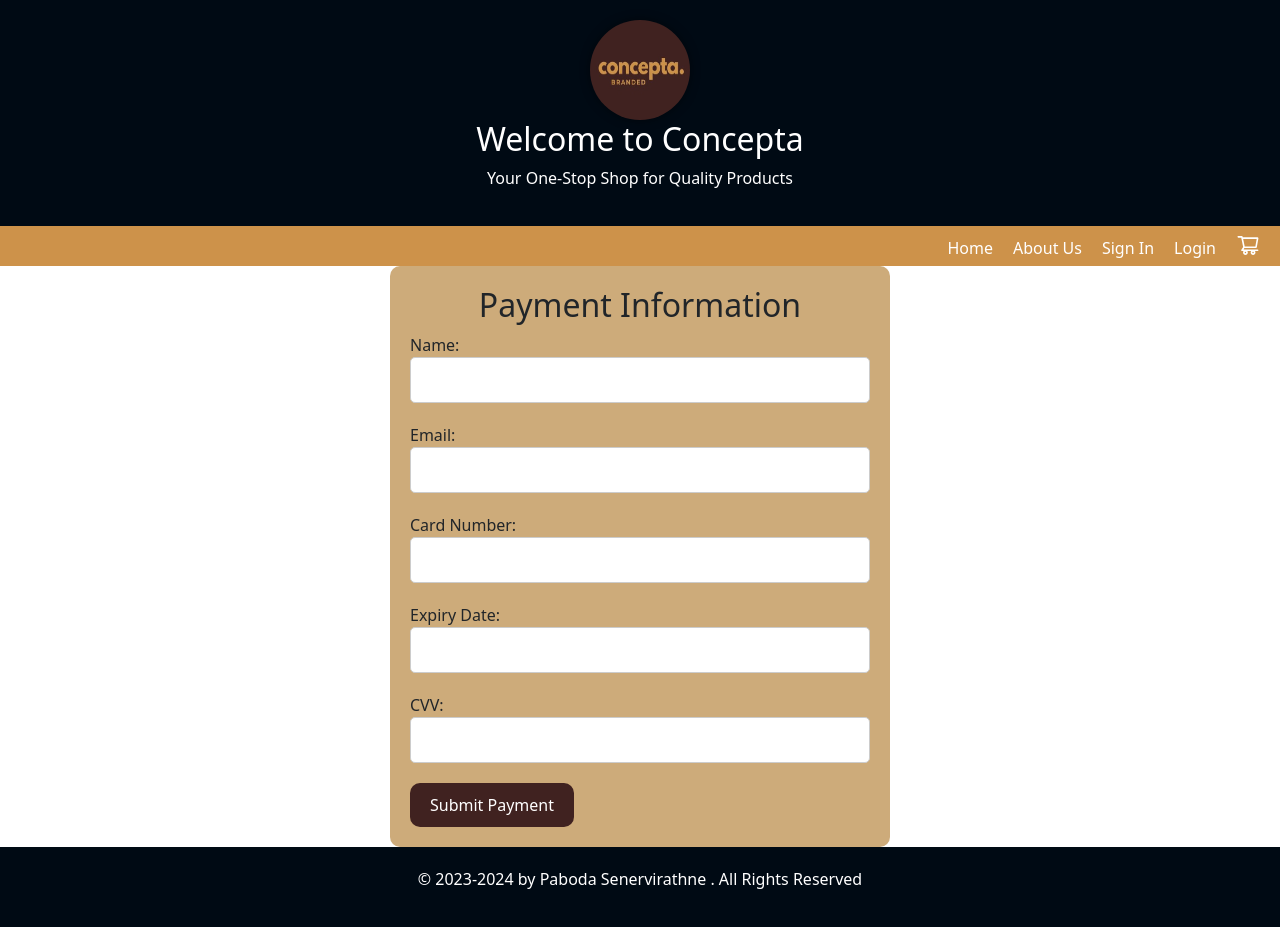
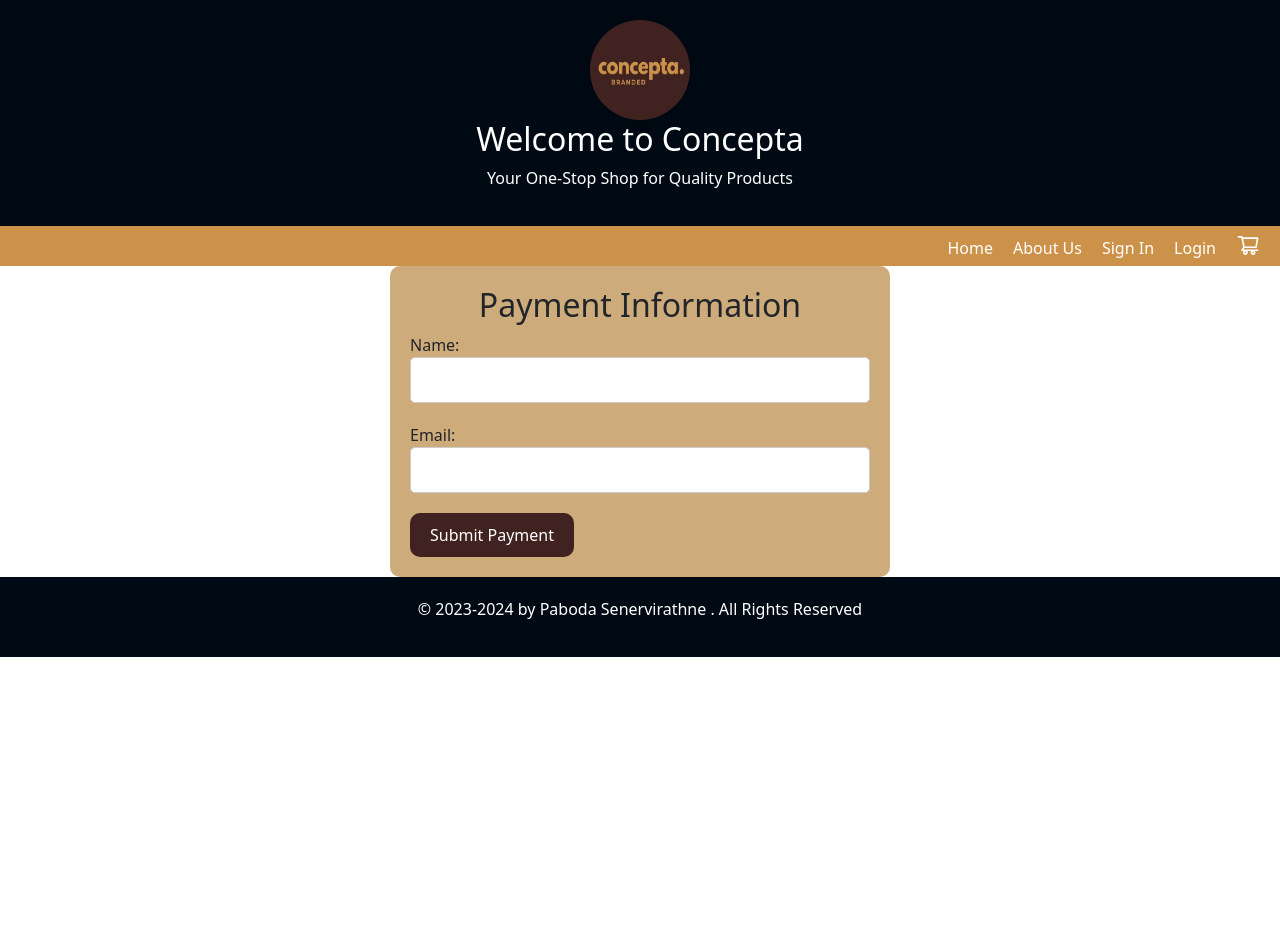
Before and after one commit to PabodaSenevirathne/QuickBuy-v2.0.0, a React (Create React App) app: page /payment in a window 1280 px wide. After the commit the page ends 800 px from the top, so only its background shows below. Built offline with nearby package versions, Linux system fonts and the light colour scheme.

Commit message:
order data saving process

```diff
--- a/package.json
+++ b/package.json
@@ -10,6 +10,7 @@
     "antd": "^5.14.0",
     "axios": "^1.6.8",
     "bootstrap": "^5.3.2",
+    "jwt-decode": "^4.0.0",
     "react": "^18.2.0",
     "react-bootstrap": "^2.10.0",
     "react-dom": "^18.2.0",
--- a/src/App.js
+++ b/src/App.js
@@ -87,7 +87,8 @@ function App() {
             <Route path="/account" element={<Account />} />
             <Route path="/about-us" element={<AboutUs />} />
             <Route path="/order-summary" element={<OrderSummary handleProceedToPayment={handleProceedToPayment} />} />
-            <Route path="/payment" element={<PaymentForm />} />
+            <Route path="/payment" element={<PaymentForm cartItems={cartItems} />} />
+
             <Route path="/products/:id" element={<ProductDetail products={products} addToCart={addToCart} cartItems={cartItems}/>} />
             <Route  path="/login" element={<Login/>} />
             <Route  path="/register" element={<Register/>} />
--- a/src/pages/PaymentForm.js
+++ b/src/pages/PaymentForm.js
@@ -1,25 +1,57 @@
 import React, { useState } from 'react';
+import axios from 'axios';
+import { jwtDecode as jwt_decode } from 'jwt-decode';
+
 import '../styles/PaymentForm.css';
 
-const PaymentForm = ({ handlePayment }) => {
-  // State variables to capture user and credit card information
+const PaymentForm = ({ handlePayment, cartItems }) => {
+  // State variables to capture user information
   const [name, setName] = useState('');
   const [email, setEmail] = useState('');
-  const [cardNumber, setCardNumber] = useState('');
-  const [expiryDate, setExpiryDate] = useState('');
-  const [cvv, setCvv] = useState('');
 
   // Handle submission of payment information
-  const handleSubmit = (e) => {
+  const handleSubmit = async (e) => {
     e.preventDefault();
-    // Validate user and credit card information
-    // If validation passes, call handlePayment function
-    // Pass both user and credit card information to the handlePayment function
+    // Validate user information
     const paymentData = {
-      user: { name, email },
-      card: { cardNumber, expiryDate, cvv }
+      userId: getUserIdFromToken(), // Function to get userId from token
+      products: cartItems.map(item => item.productId),
+      quantities: cartItems.map(item => item.quantity),
+      totalAmount: calculateTotalAmount(cartItems),
+      orderDate: new Date().toISOString()
     };
-    handlePayment(paymentData);
+
+    try {
+      // Save the order data to the backend
+      const res = await axios.post('http://localhost:5001/api/orders', paymentData);
+      console.log(res.data); // Assuming the response contains the saved order data
+      // Optionally, you can handle success response (e.g., show success message)
+    } catch (err) {
+      console.error(err.response.data); // Log error response from the server
+      // Optionally, you can handle error response (e.g., show error message)
+    }
+
+    // Call handlePayment function (if needed)
+    //handlePayment(paymentData);
+  };
+
+  // Function to calculate total amount
+  const calculateTotalAmount = (cartItems) => {
+    return cartItems.reduce((total, item) => total + item.price * item.quantity, 0);
+  };
+
+  // Function to get userId from token (dummy implementation, replace with actual logic)
+  const getUserIdFromToken = () => {
+    // Implement logic to extract userId from JWT token
+    // For example, if the token is stored in localStorage:
+    const token = localStorage.getItem('token');
+    if (token) {
+      const decodedToken = jwt_decode(token);
+      return decodedToken.userId;
+    } else {
+      // Handle case where token is not found
+      return null;
+    }
   };
 
   return (
@@ -32,13 +64,6 @@ const PaymentForm = ({ handlePayment }) => {
           <input type="text" id="name" value={name} onChange={(e) => setName(e.target.value)} required />
           <label htmlFor="email">Email:</label>
           <input type="email" id="email" value={email} onChange={(e) => setEmail(e.target.value)} required />
-          {/* Input fields for credit card information */}
-          <label htmlFor="cardNumber">Card Number:</label>
-          <input type="text" id="cardNumber" value={cardNumber} onChange={(e) => setCardNumber(e.target.value)} required />
-          <label htmlFor="expiryDate">Expiry Date:</label>
-          <input type="text" id="expiryDate" value={expiryDate} onChange={(e) => setExpiryDate(e.target.value)} required />
-          <label htmlFor="cvv">CVV:</label>
-          <input type="text" id="cvv" value={cvv} onChange={(e) => setCvv(e.target.value)} required />
           {/* Button to submit payment information */}
           <button type="submit">Submit Payment</button>
         </form>
@@ -48,54 +73,3 @@ const PaymentForm = ({ handlePayment }) => {
 };
 
 export default PaymentForm;
-
-
-
-// // PaymentForm.js
-// import React, { useState } from 'react';
-
-// const PaymentForm = ({ handlePayment }) => {
-//   // State variables to capture user and credit card information
-//   const [name, setName] = useState('');
-//   const [email, setEmail] = useState('');
-//   const [cardNumber, setCardNumber] = useState('');
-//   const [expiryDate, setExpiryDate] = useState('');
-//   const [cvv, setCvv] = useState('');
-
-//   // Handle submission of payment information
-//   const handleSubmit = (e) => {
-//     e.preventDefault();
-//     // Validate user and credit card information
-//     // If validation passes, call handlePayment function
-//     // Pass both user and credit card information to the handlePayment function
-//     const paymentData = {
-//       user: { name, email },
-//       card: { cardNumber, expiryDate, cvv }
-//     };
-//     handlePayment(paymentData);
-//   };
-
-//   return (
-//     <div>
-//       <h2>Payment Information</h2>
-//       <form onSubmit={handleSubmit}>
-//         {/* Input fields for user information */}
-//         <label htmlFor="name">Name:</label>
-//         <input type="text" id="name" value={name} onChange={(e) => setName(e.target.value)} required />
-//         <label htmlFor="email">Email:</label>
-//         <input type="email" id="email" value={email} onChange={(e) => setEmail(e.target.value)} required />
-//         {/* Input fields for credit card information */}
-//         <label htmlFor="cardNumber">Card Number:</label>
-//         <input type="text" id="cardNumber" value={cardNumber} onChange={(e) => setCardNumber(e.target.value)} required />
-//         <label htmlFor="expiryDate">Expiry Date:</label>
-//         <input type="text" id="expiryDate" value={expiryDate} onChange={(e) => setExpiryDate(e.target.value)} required />
-//         <label htmlFor="cvv">CVV:</label>
-//         <input type="text" id="cvv" value={cvv} onChange={(e) => setCvv(e.target.value)} required />
-//         {/* Button to submit payment information */}
-//         <button type="submit">Submit Payment</button>
-//       </form>
-//     </div>
-//   );
-// };
-
-// export default PaymentForm;
```
Also changed, not shown: 1 other file (tests, documents, lock files or other folders).
